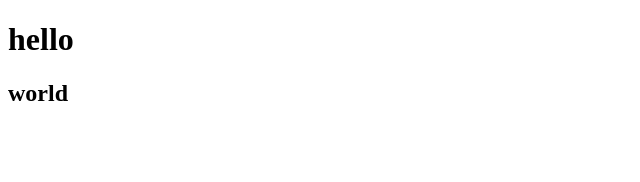
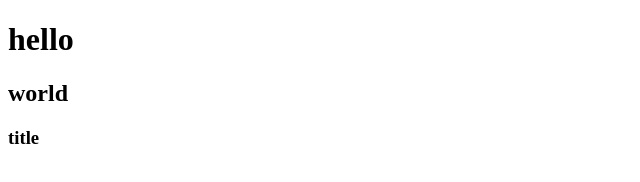
Before and after one commit to AbednegoTM/Tetris, a plain HTML site: page index.html in a window 1280 px wide. Shown: the full height of the page, 0-640 px from the left. Drawn offline with Linux system fonts and the light colour scheme.

Commit message:
add h3 tag

```diff
--- a/index.html
+++ b/index.html
@@ -9,5 +9,6 @@
   <body>
     <h1>hello</h1>
     <h2>world</h2>
+	<h3>title</h3>
 </body>
 </html>
```
